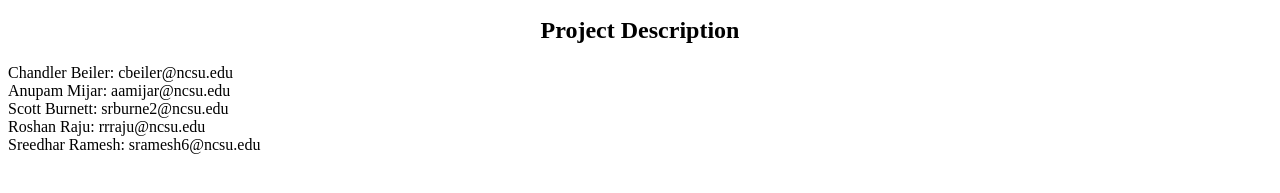
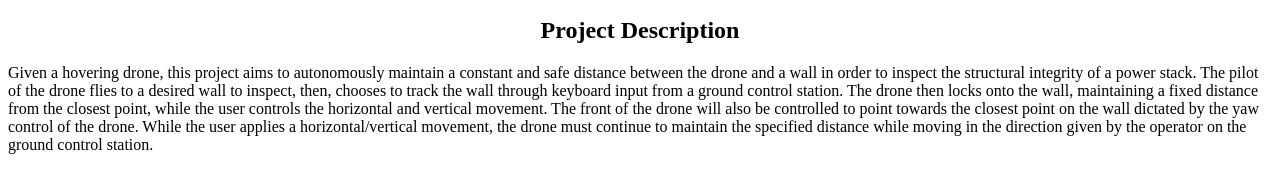
Before and after one commit to sramesh2002/492dronereport, a plain HTML site: page projectDescription.html in a window 1280 px wide. Shown: the part 131-324 px from the top of the page. Drawn offline with Linux system fonts and the light colour scheme.

Commit message:
problem statement done

```diff
--- a/projectDescription.html
+++ b/projectDescription.html
@@ -66,11 +66,10 @@
         window.open(pageName, "_self");
     }</script>
     <h2>Project Description</h2>
-    <p>Chandler Beiler: cbeiler@ncsu.edu<br>
-       Anupam Mijar: aamijar@ncsu.edu<br>
-       Scott Burnett: srburne2@ncsu.edu <br>
-       Roshan Raju: rrraju@ncsu.edu<br>
-       Sreedhar Ramesh: sramesh6@ncsu.edu<br>
+    <p>
+        Given a hovering drone, this project aims to autonomously maintain a constant and safe distance between the drone and a wall in order to inspect the structural integrity of a power stack. The pilot of the drone flies to a desired wall to inspect, then, chooses to track the wall through keyboard input from a ground control station. The drone then locks onto the wall, maintaining a fixed distance from the closest point, while the user controls the horizontal and vertical movement. The front of the drone will also be controlled to point towards the closest point on the wall dictated by the yaw control of the drone.
+        While the user applies a horizontal/vertical movement, the drone must continue to maintain the specified distance while moving in the direction given by the operator on the ground control station.
+
     </p>
   </body>
 </html>
```
